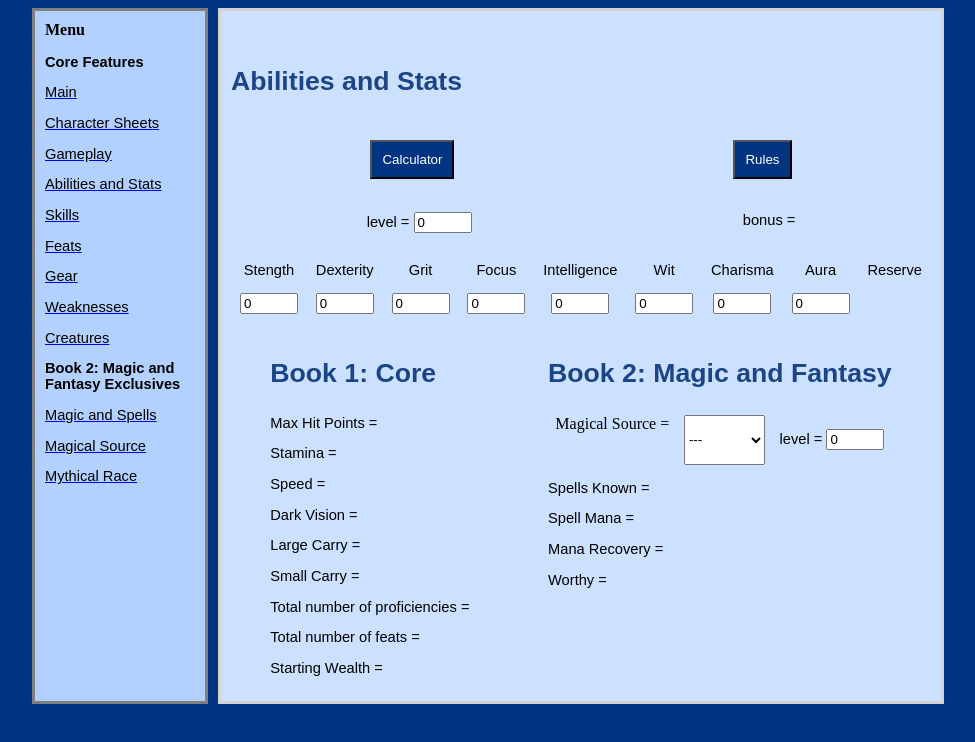
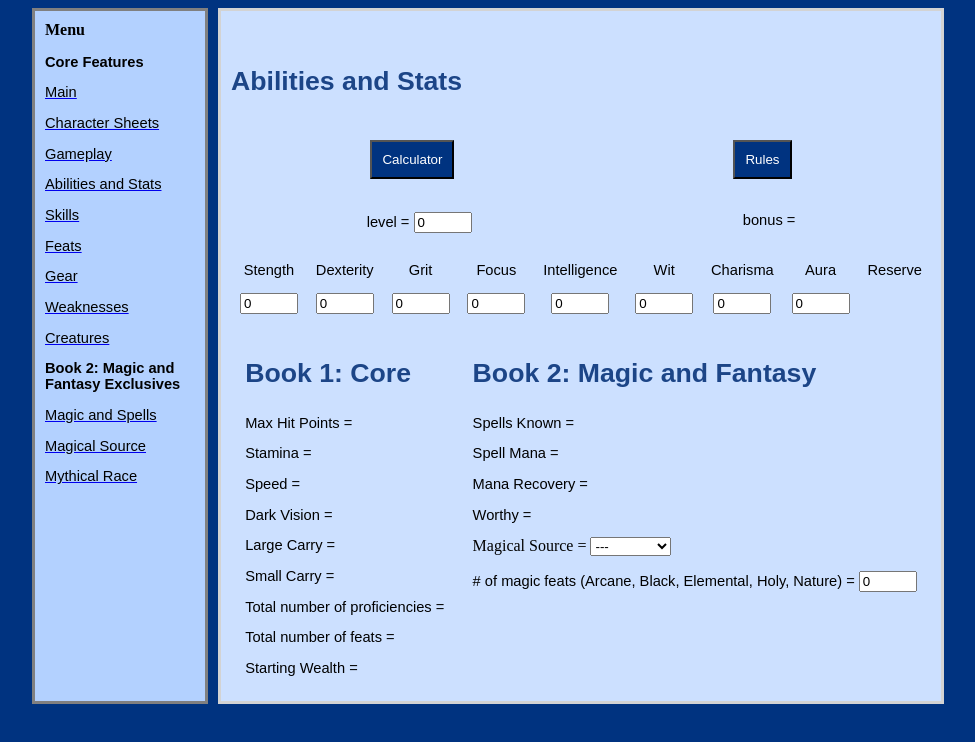
Before and after one commit to jairusaurus-rex/masterrpg, a plain HTML site: page abilities-stats.html in a window 1280 px wide. Shown: the whole page, without its empty margins (152-1127 px from the left). Drawn offline with nearby package versions, Linux system fonts and the light colour scheme.

Commit message:
redo calc

```diff
--- a/abilities-stats.html
+++ b/abilities-stats.html
@@ -126,7 +126,12 @@
 			<div title="[(Level * Bonus * 50) + (10 * (Intelligence + Wit + Charisma))]"><p>Starting Wealth = <span id="wealth_display"></span></p></div>
 		</div><div>
 			<h1> Book 2: Magic and Fantasy</h1>
-			<div class="space_around">
+
+<div title="[Intelligence + Bonus + Magical Source + # of magic feats (Arcane, Black, Elemental, Holy, Nature]">
+	<p>Spells Known = <span id="spells_known_display"></span></p></div>
+<div title="[Aura + Bonus + Magical Source + # of magic feats (Arcane, Black, Elemental, Holy, Nature)]"><p> Spell Mana = <span id="spells_mana_display"></span></p></div>
+<div title="[Stamina + Magical Source]"><p> Mana Recovery = <span id="recovery_mana_display"></span></p></div>
+<div title="[Aura + Bonus]"><p> Worthy = <span id="worthy_display"></span></p>
 	Magical Source = <select name="Source_input" id="source_input" onchange="changeEverything()">
 	  			  	<option value="none">---</option>
 					<option value="Totem">Totem</option>
@@ -136,12 +141,7 @@
 					<option value="Bloodline">Bloodline</option>
 					<option value="Prodigy">Prodigy</option>
 				</select>
-				<p>level = <input id="spells_input" type=number max="20" min="0" onchange="changeEverything()" value=0></p>
-			</div>
-<div title="[Intelligence + Bonus + Magical Source + # of magic feats (Arcane, Black, Elemental, Holy, Nature]"><p>Spells Known = <span id="spells_known_display"></span></p></div>
-<div title="[Aura + Bonus + Magical Source + # of magic feats (Arcane, Black, Elemental, Holy, Nature)]"><p> Spell Mana = <span id="spells_mana_display"></span></p></div>
-<div title="[Stamina + Magical Source]"><p> Mana Recovery = <span id="recovery_mana_display"></span></p></div>
-<div title="[Aura + Bonus]"><p> Worthy = <span id="worthy_display"></span></p>
+	<p># of magic feats (Arcane, Black, Elemental, Holy, Nature) = <input id="spells_input" type=number max="20" min="0" onchange="changeEverything()" value=0></p>
 			</div>
 		</div>
 		</div>
```
Lines whose indentation alone changed are shown as unchanged.
